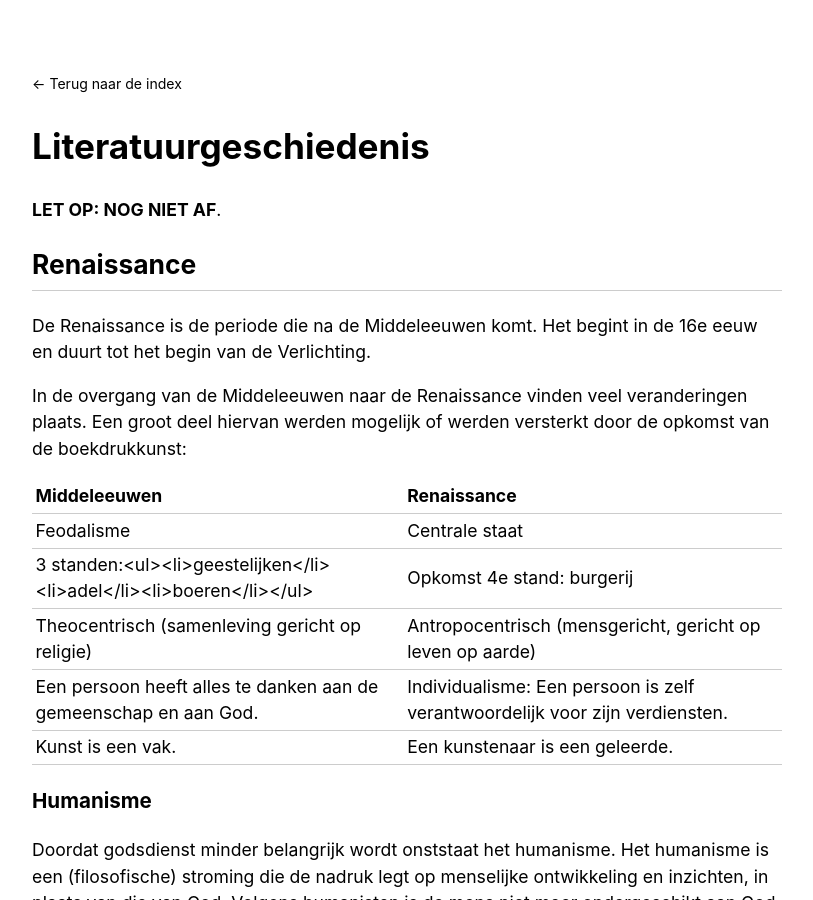
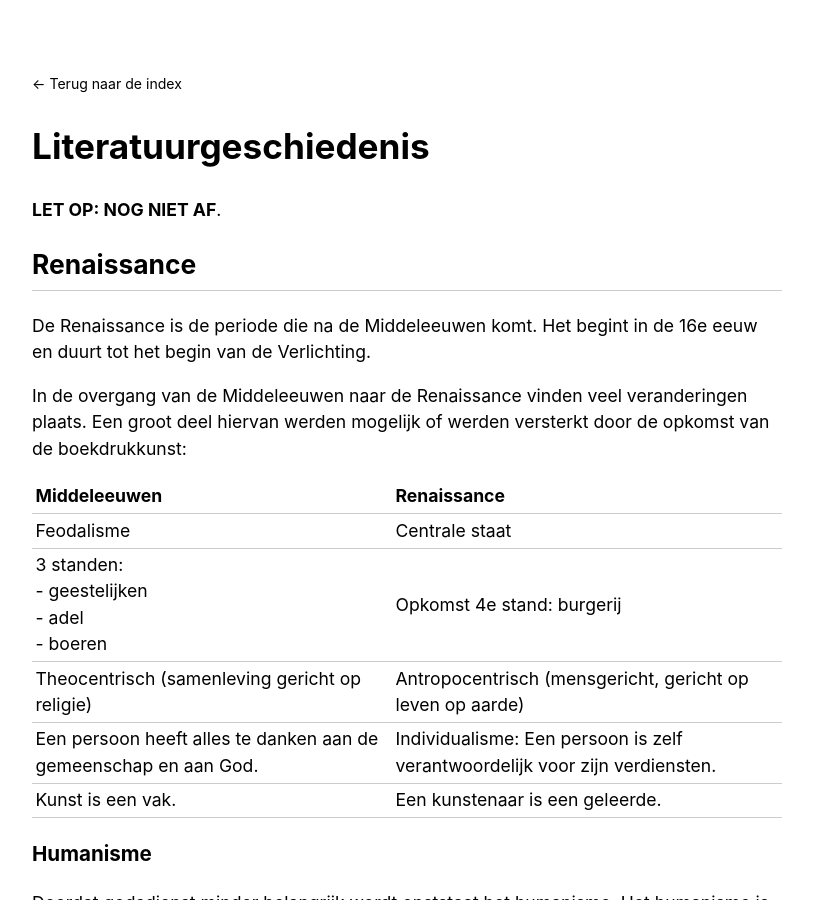
Before and after one commit to RobinBoers/school.geheimesite.nl, a Jekyll site: the page built from 5VWO/TW3/Nederlands.md, in a window 1280 px wide and 900 px high. Shown: the whole window, without its empty margins (233-1046 px from the left). Built offline with Jekyll 4.4.1, drawn with Linux system fonts in a browser that asks for light colours; our own code applies the rules of GitHub Pages for plain Markdown files.

Commit message:
Try to make shit work please

```diff
--- a/5VWO/TW3/Nederlands.md
+++ b/5VWO/TW3/Nederlands.md
@@ -10,13 +10,13 @@ De Renaissance is de periode die na de Middeleeuwen komt. Het begint in de 16e e
 
 In de overgang van de Middeleeuwen naar de Renaissance vinden veel veranderingen plaats. Een groot deel hiervan werden mogelijk of werden versterkt door de opkomst van de boekdrukkunst:
 
-| Middeleeuwen                                                         | Renaissance                                                                 |
-| -------------------------------------------------------------------- | --------------------------------------------------------------------------- |
-| Feodalisme                                                           | Centrale staat                                                              |
-| 3 standen:<ul><li>geestelijken</li><li>adel</li><li>boeren</li></ul> | Opkomst 4e stand: burgerij                                                  |
-| Theocentrisch (samenleving gericht op religie)                       | Antropocentrisch (mensgericht, gericht op leven op aarde)                   |
-| Een persoon heeft alles te danken aan de gemeenschap en aan God.     | Individualisme: Een persoon is zelf verantwoordelijk voor zijn verdiensten. |
-| Kunst is een vak.                                                    | Een kunstenaar is een geleerde.                                             |
+| Middeleeuwen                                                     | Renaissance                                                                 |
+| ---------------------------------------------------------------- | --------------------------------------------------------------------------- |
+| Feodalisme                                                       | Centrale staat                                                              |
+| 3 standen:<br>- geestelijken<br>- adel<br>- boeren               | Opkomst 4e stand: burgerij                                                  |
+| Theocentrisch (samenleving gericht op religie)                   | Antropocentrisch (mensgericht, gericht op leven op aarde)                   |
+| Een persoon heeft alles te danken aan de gemeenschap en aan God. | Individualisme: Een persoon is zelf verantwoordelijk voor zijn verdiensten. |
+| Kunst is een vak.                                                | Een kunstenaar is een geleerde.                                             |
 
 ### Humanisme
 
```
